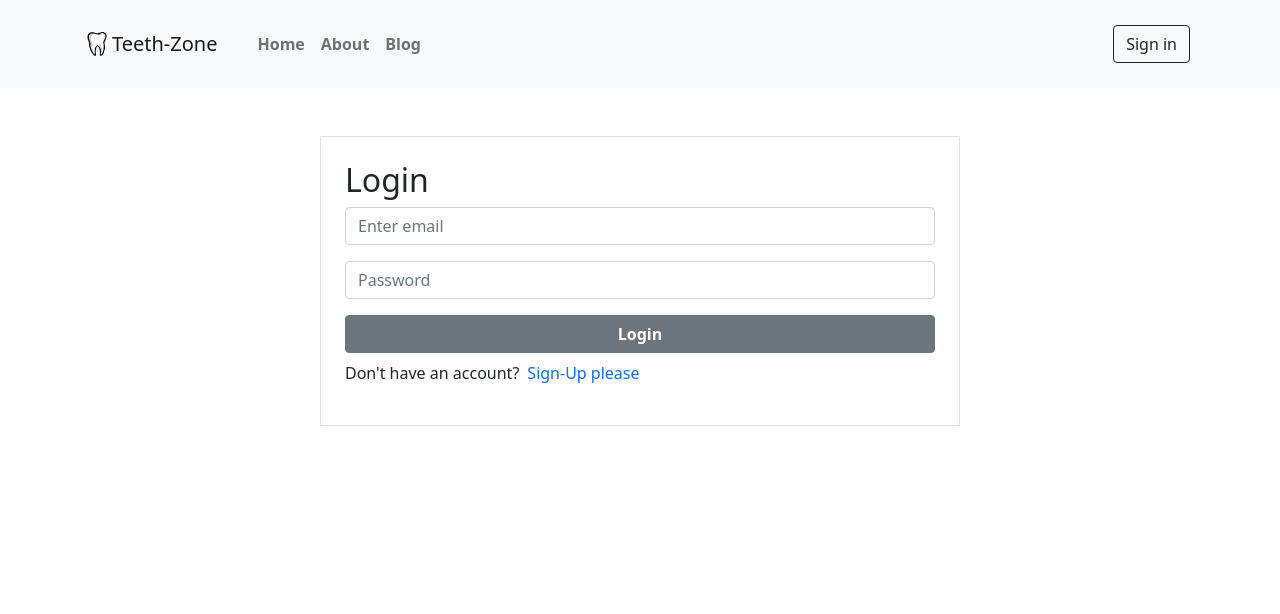
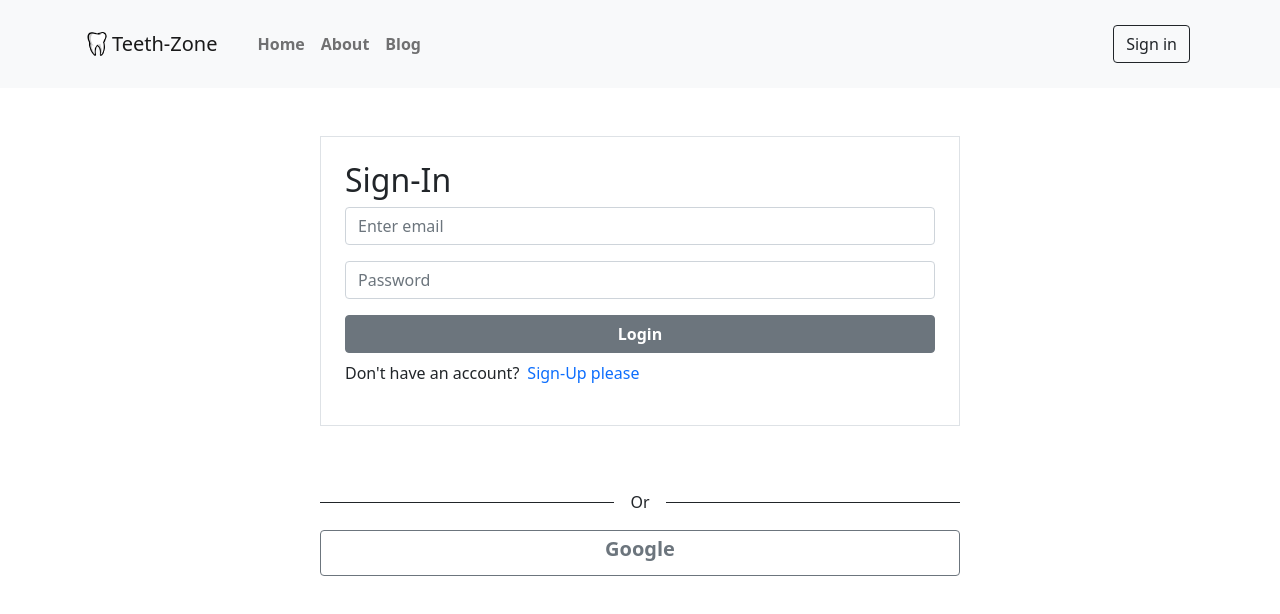
Before and after one commit to PranoySarker/Teeth-Zone, a React (Create React App) app: page /signin in a window 1280 px wide. Shown: the top 614 px of the page. Built offline with nearby package versions, Linux system fonts and the light colour scheme.

Commit message:
signup & social login

```diff
--- a/src/pages/Home/Banner/Banner.css
+++ b/src/pages/Home/Banner/Banner.css
@@ -21,7 +21,7 @@
     font-family: monospace;
     overflow: hidden;
     /* Ensures the content is not revealed until the animation */
-    border-right: .15em solid orange;
+    border-right: .15em solid grey;
     /* The typwriter cursor */
     white-space: nowrap;
     /* Keeps the content on a single line */
@@ -54,6 +54,6 @@
     }
 
     50% {
-        border-color: orange
+        border-color: grey;
     }
 }
--- a/src/pages/SignIn/SignIn.js
+++ b/src/pages/SignIn/SignIn.js
@@ -1,13 +1,14 @@
 import React from 'react';
 import { Button, Form } from 'react-bootstrap';
 import { Link } from 'react-router-dom';
+import SocialLogin from '../SocialLogin/SocialLogin';
 
 const SignIn = () => {
     return (
         <div>
             <div className='mx-auto w-50 mt-5 '>
                 <Form className='border border-left-0 p-4 mb-5'>
-                    <h2 > Login </h2>
+                    <h2 className='mb-2'> Sign-In </h2>
                     <Form.Group className="mb-3" controlId="formBasicEmail">
                         <Form.Control type="email" placeholder="Enter email" />
                     </Form.Group>
@@ -23,6 +24,7 @@ const SignIn = () => {
                     </div>
                     <p className=' mt-2'>Don't have an account?<Link to='/signup' className='text-primary px-2' style={{ textDecoration: 'none' }}>Sign-Up please</Link></p>
                 </Form>
+                <SocialLogin></SocialLogin>
             </div>
 
         </div>
--- a/src/pages/SignUp/SignUp.js
+++ b/src/pages/SignUp/SignUp.js
@@ -1,6 +1,7 @@
 import React from 'react';
 import { Button, Form } from 'react-bootstrap';
 import { Link } from 'react-router-dom';
+import SocialLogin from '../SocialLogin/SocialLogin';
 
 const SignUp = () => {
     return (
@@ -26,9 +27,9 @@ const SignUp = () => {
                             Create an account
                         </Button>
                     </div>
-                    <p className='mt-2'>Already have an account?<Link to='/signin' style={{ textDecoration: 'none' }} className='text-primary px-3'>Login please</Link></p>
+                    <p className='mt-2'>Already have an account?<Link to='/signin' style={{ textDecoration: 'none' }} className='text-primary px-3'>Signin please</Link></p>
                 </Form>
-
+                <SocialLogin></SocialLogin>
             </div>
 
         </div>
--- /dev/null
+++ b/src/pages/SocialLogin/SocialLogin.js
@@ -0,0 +1,23 @@
+import React from 'react';
+import { Button } from 'react-bootstrap';
+
+const SocialLogin = () => {
+    return (
+        <div>
+            <div className='d-flex align-items-center mt-3'>
+                <div style={{ height: '1px' }} className='bg-dark w-50'></div>
+                <p className='mt-3 px-3'>Or</p>
+                <div style={{ height: '1px' }} className='bg-dark w-50'></div>
+            </div>
+            <div>
+                <div className="d-grid gap-2">
+                    <Button variant="outline-secondary" className='border border-secondary rounded'>
+                        <h5 className='fw-bold '>Google</h5>
+                    </Button>
+                </div>
+            </div>
+        </div>
+    );
+};
+
+export default SocialLogin;
```
